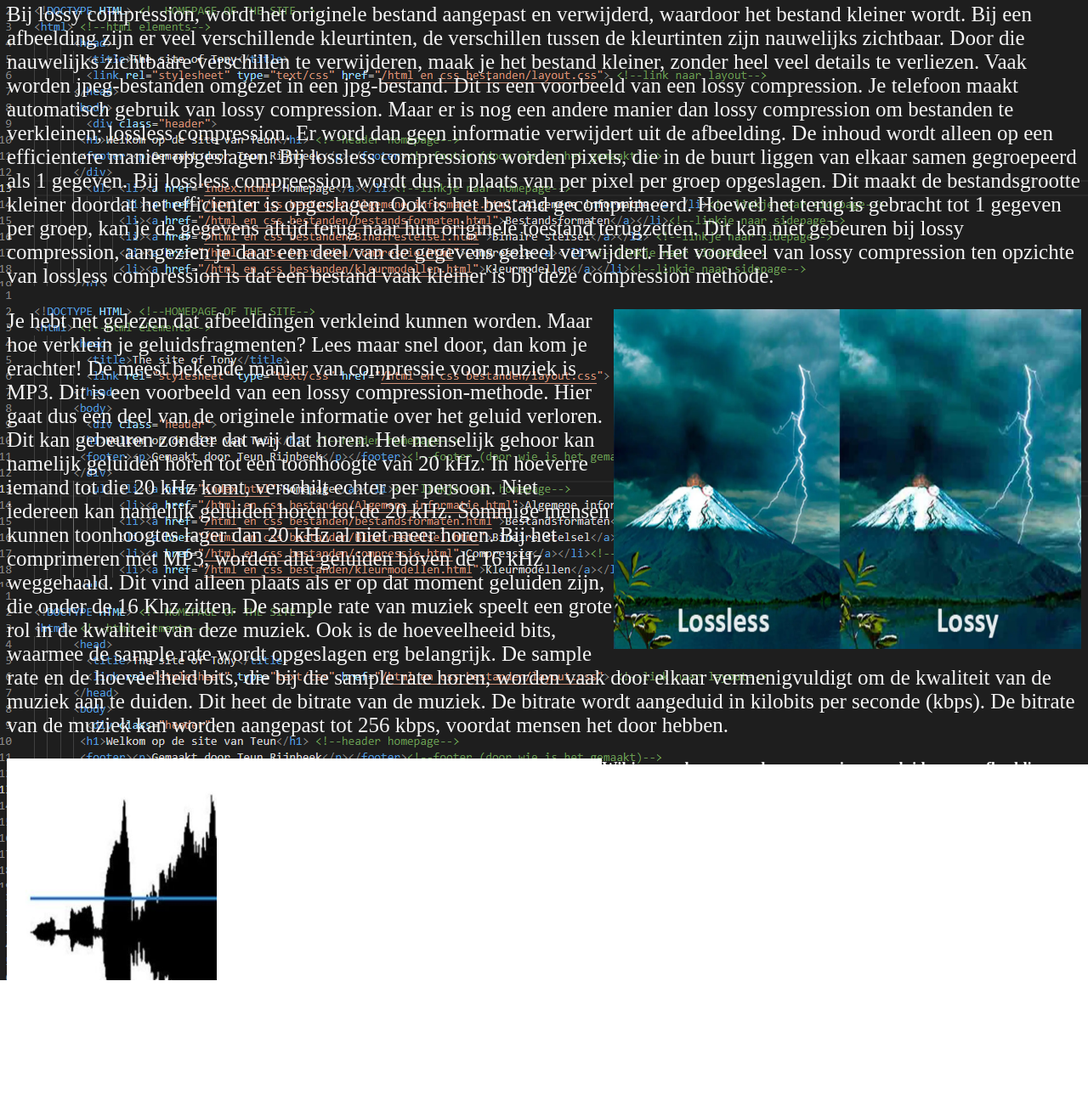
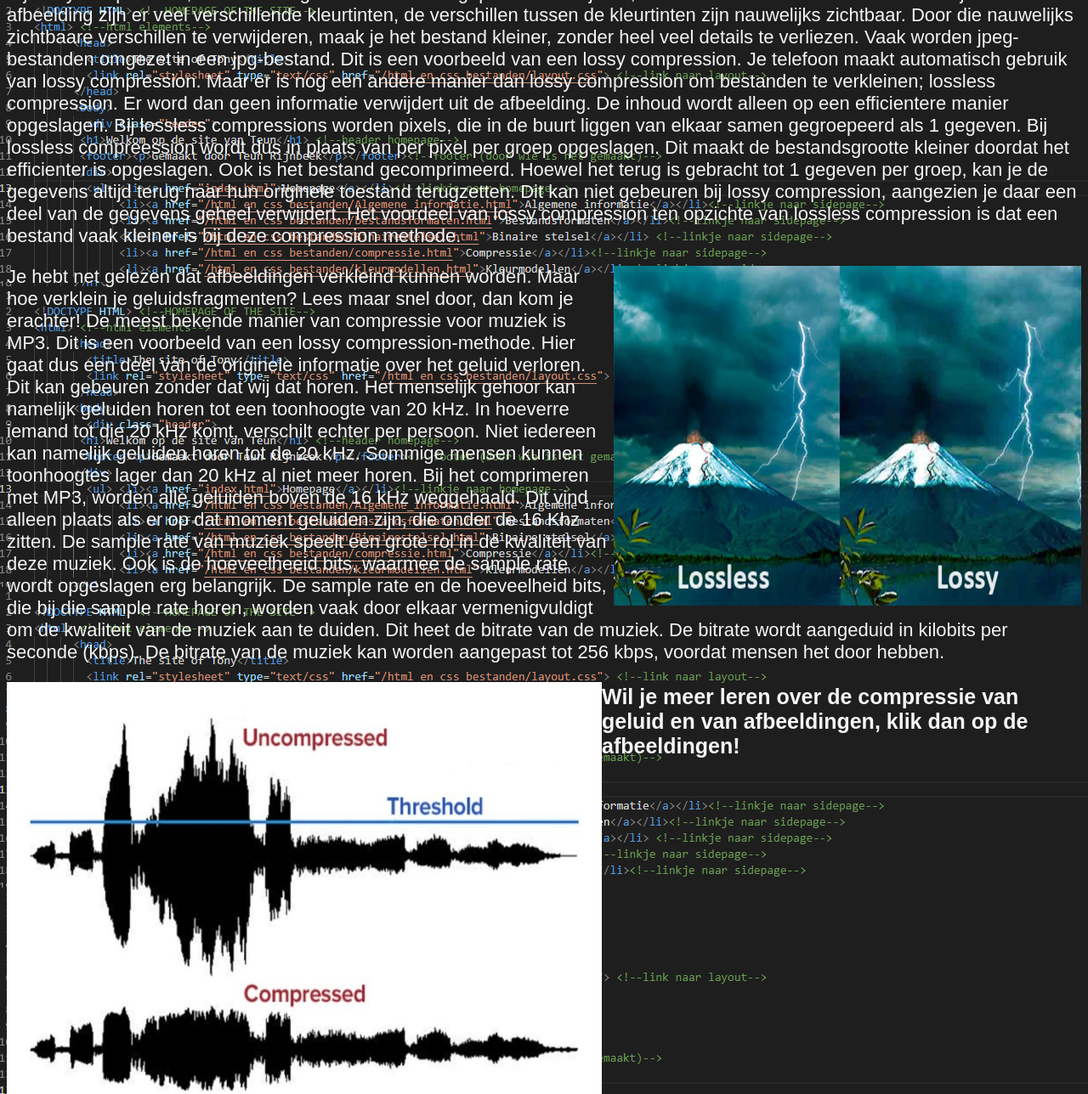
Before and after one commit to teun983/teun983.github.io, a plain HTML site: page html en css bestanden/compressie.html in a window 1280 px wide. Shown: the part 371-1659 px from the top of the page at 85% size. Drawn offline with Linux system fonts and the light colour scheme.

Commit message:
proberen

```diff
--- a/html en css bestanden/layout.css
+++ b/html en css bestanden/layout.css
@@ -29,8 +29,8 @@ li a.active {
   background-color: #04AA6D;
 }/**instellingen wanneer linkje word ingedrukt**/
 
-body {background-image:url("/afbeeldingen/BG.png");}/*achtergrond website*/
-p {font-size: 25px ; color: whitesmoke;} /*instellingen voor de paragraven*/
+body {background-image:url("/afbeeldingen/BG.png");font-family:Arial, Helvetica, sans-serif}/*achtergrond website*/
+p {font-size: 22px ; color: whitesmoke;} /*instellingen voor de paragraven*/
 h1 {text-align: center; color:whitesmoke;}/*instellingen titel sidepages*/
 footer {text-align: center;}/*instellingen footer*/
-h3 {color:whitesmoke;}/*instellingen over mededelingen */
+h3 {font-size:25px;color:whitesmoke;}/*instellingen over mededelingen */
```
Also changed, not shown: index.html (+1 -0 lines).
